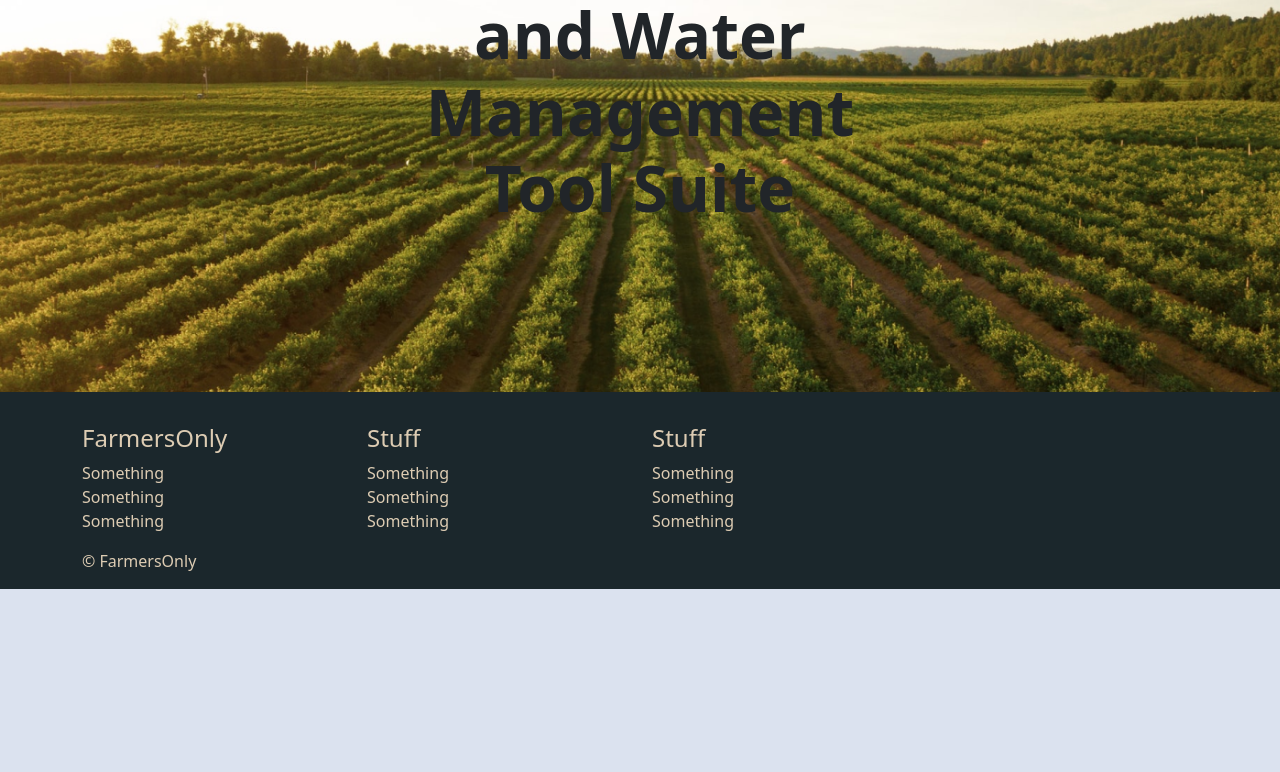
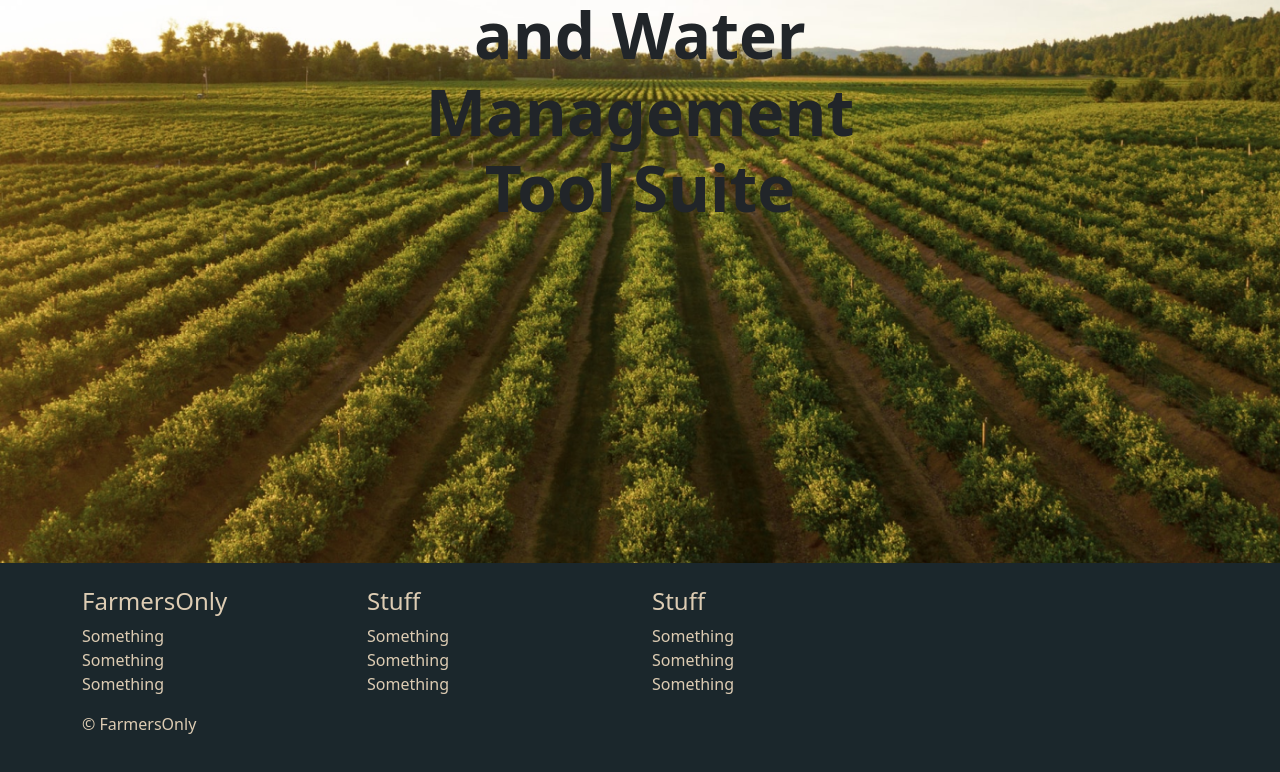
Before and after one commit to CS-UCR/senior-design-project-farmersonly, a Next.js app: page / in a window 1280 px wide. Shown: the part 476-1248 px from the top of the page. Before the commit the page ends 1065 px from the top, so only its background shows below. Built offline with nearby package versions, Linux system fonts and the light colour scheme.

Commit message:
footer flex

```diff
--- a/pages/_app.js
+++ b/pages/_app.js
@@ -7,8 +7,8 @@ function App({ Component, pageProps }){
   return(
     <React.Fragment>
       <Navbar />
+      <Component {...pageProps} />
       <Footer />
-      <Component {...pageProps} />
     </React.Fragment>
   )
 }
--- a/styles/footer.module.css
+++ b/styles/footer.module.css
@@ -1,8 +1,12 @@
 .container{
     color: rgb(221, 204, 179);
     background-color: rgb(27, 39, 44);
-    padding-top: 2em;
-    position: absolute;
-    margin-top: 100vh;
-    width: 100%;
+    padding-top: 3vh;
+    display: flex;
+    min-height: 100vh;
+    flex-direction: column;
   }
+
+  .content{
+    flex: 1;
+  }
--- a/styles/globals.css
+++ b/styles/globals.css
@@ -15,3 +15,7 @@ a {
 * {
   box-sizing: border-box;
 }
+
+flexbox {
+  display: flex;
+}
```
